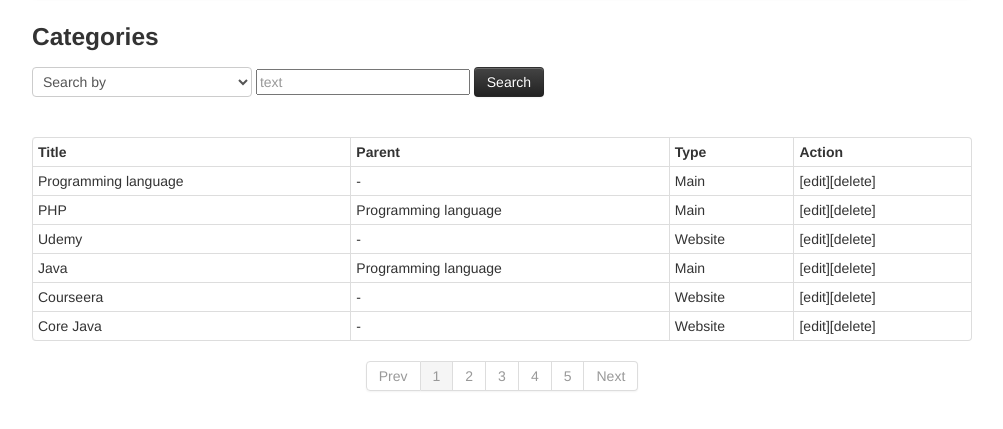
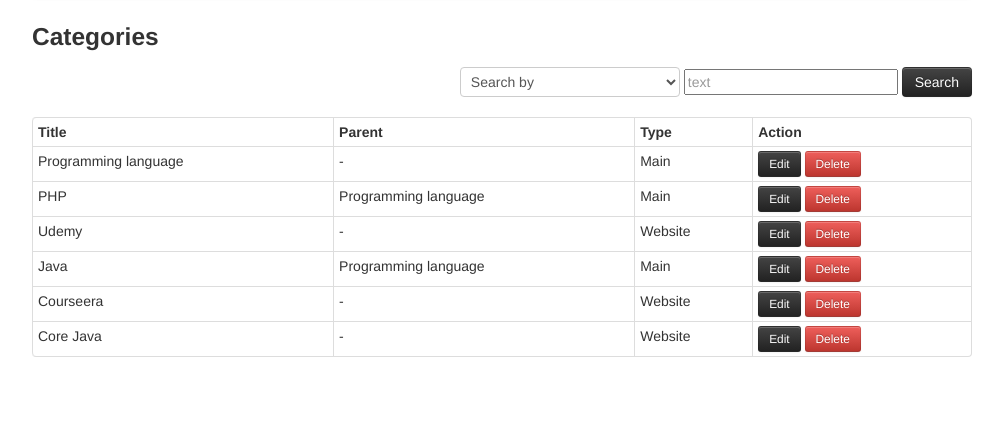
Before and after one commit to sumitarora/bigu, a website: page app/index.html at #/SecondForm in a window 1280 px wide. Shown: the part 105-534 px from the top of the page, without its empty margins (138-1141 px from the left). Drawn offline with Linux system fonts and the light colour scheme.

Commit message:
task 3 complete

```diff
--- a/app/js/controllers.js
+++ b/app/js/controllers.js
@@ -26,6 +26,16 @@ $scope.clickCancel = function(){
 	$scope.showGrid = true;
 };
 
+$scope.courses = [
+{title:'T1',category:'C1', website: 'W1', type: 'Type1', viewCount: 'VC1', rating: 'R1'},
+{title:'T2',category:'C2', website: 'W2', type: 'Type2', viewCount: 'VC2', rating: 'R2'}
+];
+
+$scope.addCourse = function(){
+	$log.info("Add Course Working");
+	$scope.courses.push({title:'Title',category:'Category', website: 'Website', type: 'Type', viewCount: 'View Count', rating: 'Rating'});
+};
+
 });
 angular.module('bigu.controllers').controller('SampleCtrl', function ($scope, $log) {
 
--- a/app/partials/second.html
+++ b/app/partials/second.html
@@ -2,12 +2,12 @@
 <h3>Categories</h3>
 
 <form class = "form-horizontal">
-<div class="control-group">
+<div class="control-group pull-right">
 <select >
 <option>Search by</option>
 </select>
-  <input type="text text-large" placeholder = "text">
-  <button class="btn btn-inverse" type="button" class="btn">Search</button>
+<input type="text text-large" placeholder = "text">
+<button class="btn btn-inverse" type="button" class="btn">Search</button>
 </div>
  <br/>
 
@@ -31,7 +31,10 @@
     -
   </td>
   <td>Main</td>
-   <td>[edit][delete]</td>
+   <td>
+<button class = "btn btn-inverse btn-small">Edit</button>
+<button class = "btn btn-danger btn-small">Delete</button>
+</td>
 </tr>
 
 <tr>
@@ -42,7 +45,10 @@
     Programming language
   </td>
   <td>Main</td>
-   <td>[edit][delete]</td>
+   <td>
+<button class = "btn btn-inverse btn-small">Edit</button>
+<button class = "btn btn-danger btn-small">Delete</button>
+</td>
 </tr>
 
 <tr>
@@ -53,7 +59,10 @@
     -
   </td>
   <td>Website</td>
-   <td>[edit][delete]</td>
+   <td>
+<button class = "btn btn-inverse btn-small">Edit</button>
+<button class = "btn btn-danger btn-small">Delete</button>
+</td>
 </tr>
 <tr>
   <td>
@@ -63,7 +72,10 @@
     Programming language
   </td>
   <td>Main</td>
-   <td>[edit][delete]</td>
+   <td>
+<button class = "btn btn-inverse btn-small">Edit</button>
+<button class = "btn btn-danger btn-small">Delete</button>
+</td>
 
 </tr>
 <tr>
@@ -75,7 +87,10 @@
   </td>
 
   <td>Website</td>
-   <td>[edit][delete]</td>
+   <td>
+<button class = "btn btn-inverse btn-small">Edit</button>
+<button class = "btn btn-danger btn-small">Delete</button>
+</td>
 
 </tr>
 <tr>
@@ -87,22 +102,15 @@
   </td>
 
   <td>Website</td>
-   <td>[edit][delete]</td>
+   <td>
+<button class = "btn btn-inverse btn-small">Edit</button>
+<button class = "btn btn-danger btn-small">Delete</button>
+</td>
 
 </tr>
 </table>
 
-<div class="pagination pagination-centered">
-  <ul>
-    <li class="disabled"><a href="#">Prev</a></li>
-    <li class="active"><a href="#">1</a></li>
-    <li class="disabled"><a href="#">2</a></li>
-  <li class="disabled"><a href="#">3</a></li>
-  <li class="disabled"><a href="#">4</a></li>
-  <li class="disabled"><a href="#">5</a></li>
-  <li class="disabled"><a href="#">Next</a></li>
-  </ul>
-</div>
+
 
   </div>
 </div>
```
Also changed, not shown: app/partials/CourseSeries.html (+25 -2 lines), src/js/controllers/courseseries_controller.js (+10 -0 lines), dist/jshint.xml.
